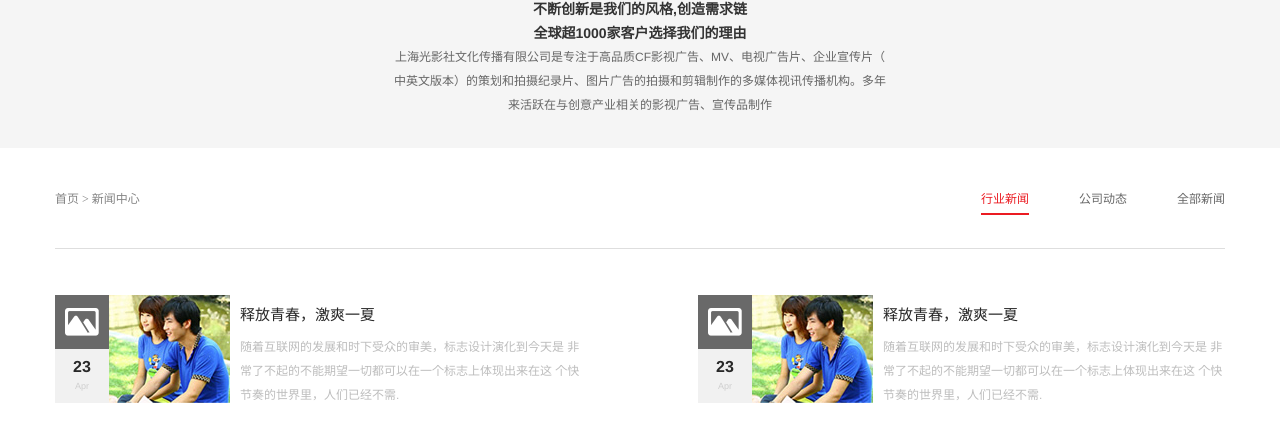
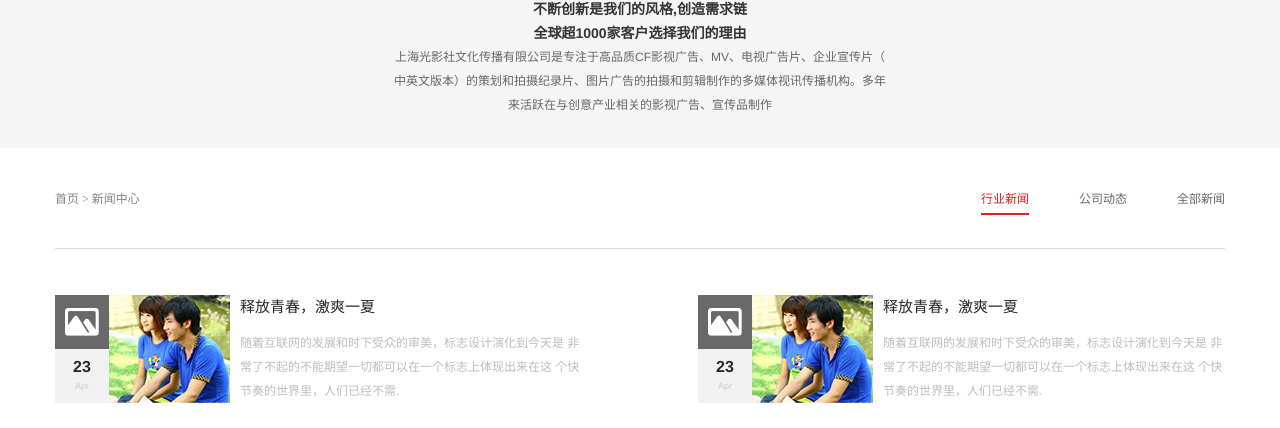
Before and after one commit to pmzd/pmzd.github.io, a plain HTML site: page topshoot/news.html in a window 1280 px wide. Shown: the part 360-788 px from the top of the page. Drawn offline with Linux system fonts and the light colour scheme.

Commit message:
merge css
merge otherchange css

```diff
--- a/topshoot/css/style.css
+++ b/topshoot/css/style.css
@@ -1517,7 +1517,7 @@ h2.cdr_h2 {
 	height: 100%;
 }
 .cv_img_wrap {
-	width: 197px;
+	width: 400px;
 	height: 277px;
 	float: left;
 	margin-right: 24px;
@@ -1922,7 +1922,8 @@ h2.cdr_h2 {
     padding-bottom: 28px;
 }
 .nnl_textblock h2 {
-    line-height: 40px;
+    line-height: normal;
+	margin-bottom: 15px;
     font-size: 15px;
     color: #282828;
     font-weight: normal;
```
